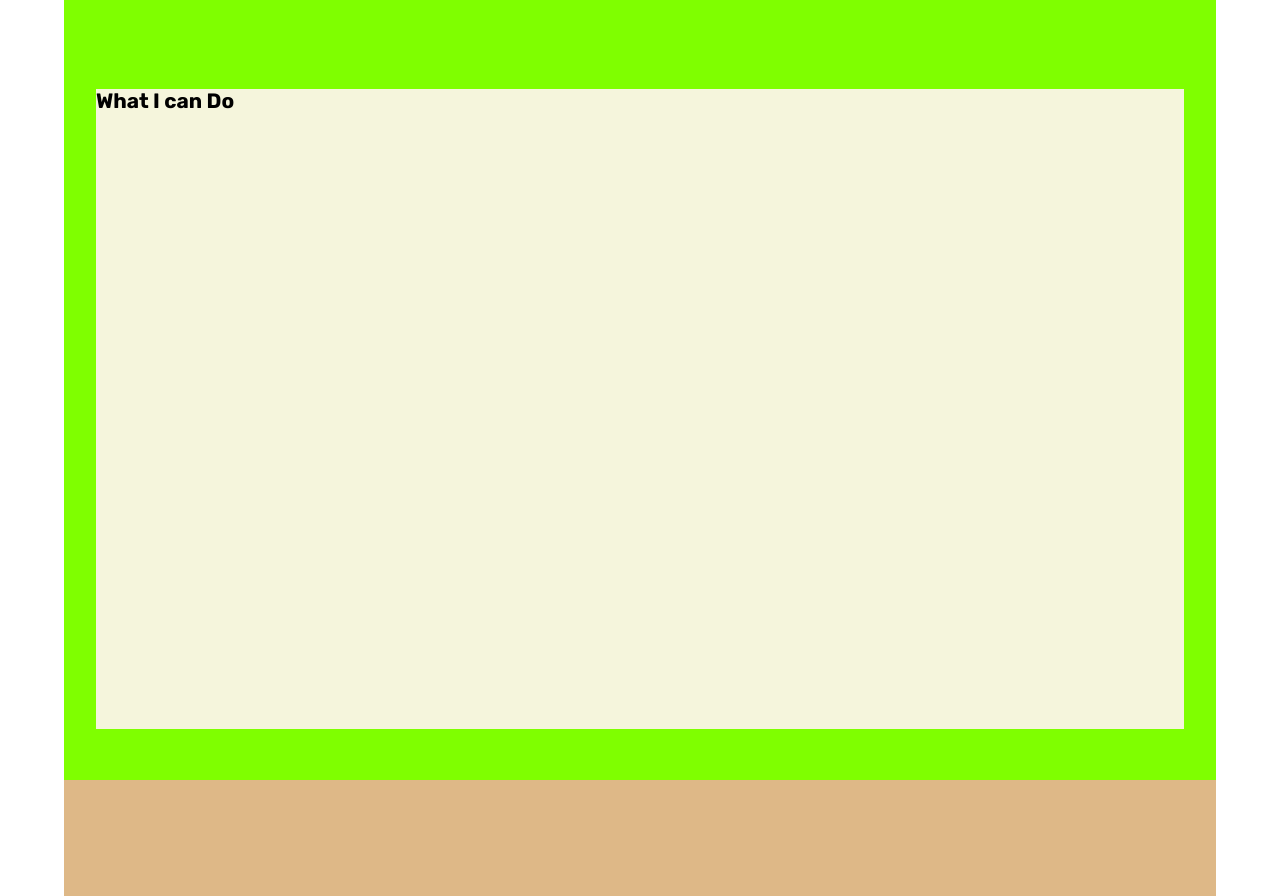
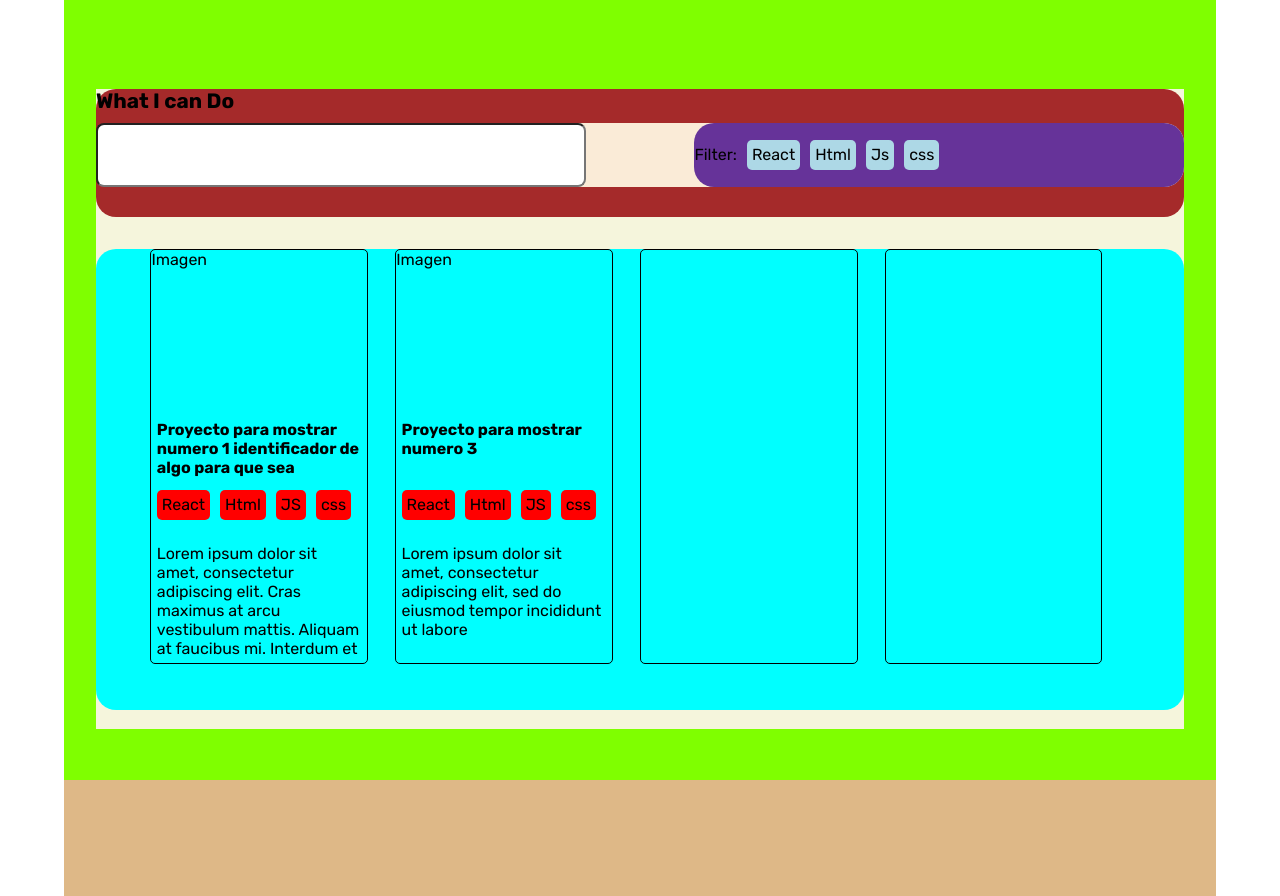
Before and after one commit to jyunakaike/Portfolio, a React app: page / in a window 1280 px wide. Shown: the part 1620-2516 px from the top of the page. Built offline with nearby package versions, Linux system fonts and the light colour scheme.

Commit message:
feat: skills layout

```diff
--- a/src/Components/Experience/index.js
+++ b/src/Components/Experience/index.js
@@ -1,7 +1,7 @@
-import React, {useRef, useEffect} from 'react'
+import React, { useRef, useEffect } from 'react'
 import './style.css'
 
-export const Experience = ({refer}) => {
+export const Experience = ({ refer }) => {
 
   const myRef = useRef(null);
 
@@ -10,10 +10,76 @@ export const Experience = ({refer}) => {
   }, [])
 
   return (
-      <section ref={myRef} className='Experience-container'>
-          <div className='Experience-detail-container'>
-            <h2>What I can Do</h2>
+    <section ref={myRef} className='Experience-container'>
+      <div className='Experience-detail-container'>
+        <div className='Experience-header'>
+          <h2>What I can Do</h2>
+
+          <div className='Experience-container-input' >
+            <div className='Experience-input'>
+              <input  />
+            </div>
+
+            <div className='Experience-filters'>
+              Filter:
+              <span>React</span>
+              <span>Html</span>
+              <span>Js</span>
+              <span>css</span>
+            </div>
+
           </div>
-      </section>
+        </div>
+
+        <div className='Experience-card-container' >
+          {/* cards */}
+          <div className='Experience-card' >
+            <div className='Card-image'>Imagen</div>
+            <div className='Card-detail'>
+              <div className='Card-detail-title'>
+                <h3>Proyecto para mostrar numero 1 identificador de algo para que sea interesante</h3>
+              </div>
+
+              <div className='Card-detail-skills'>
+                <span>React</span>
+                <span>Html</span>
+                <span>JS</span>
+                <span>css</span>
+              </div>
+
+              <div className='Card-detail-description'>
+                <p>Lorem ipsum dolor sit amet, consectetur adipiscing elit. Cras maximus at arcu vestibulum mattis. Aliquam at faucibus mi. Interdum et malesuada fames ac ante ipsum primis in faucibus. Donec fringilla efficitur leo, eget porttitor nibh ultricies vitae. Nunc id sem vitae orci scelerisque rutrum. Fusce a dolor orci. Mauris malesuada vehicula magna, nec suscipit neque laoreet ut. In sit amet tincidunt felis, eu fringilla leo. Donec nec massa sem. Praesent tristique bibendum eros et vulputate. Suspendisse potenti. Praesent fringilla dictum ullamcorper. Donec tempor nisi id hendrerit imperdiet. Etiam elementum justo id sapien eleifend porttitor. Cras vel consectetur nisi. Pellentesque eu malesuada justo, ut laoreet orci.</p>
+              </div>
+            </div>
+
+          </div>
+
+
+          <div className='Experience-card' >
+            <div className='Card-image'>Imagen</div>
+            <div className='Card-detail'>
+              <div className='Card-detail-title'>
+                <h3>Proyecto para mostrar numero 3</h3>
+              </div>
+
+              <div className='Card-detail-skills'>
+                <span>React</span>
+                <span>Html</span>
+                <span>JS</span>
+                <span>css</span>
+              </div>
+
+              <div className='Card-detail-description'>
+                <p>Lorem ipsum dolor sit amet, consectetur adipiscing elit, sed do eiusmod tempor incididunt ut labore </p>
+              </div>
+            </div>
+          </div>
+          <div className='Experience-card' >
+          </div>
+          <div className='Experience-card' >
+          </div>
+        </div>
+      </div>
+    </section>
   )
 }
--- a/src/Components/Experience/style.css
+++ b/src/Components/Experience/style.css
@@ -4,7 +4,10 @@
     margin: 0 auto;
     padding: 0 2.5%;
 
+
+    /* layTest */
     background-color: chartreuse;
+
     display: flex;
         flex-direction: column;
         justify-content: flex-start;
@@ -12,9 +15,158 @@
 }
 .Experience-detail-container {
     margin-top: 10%;
+    margin-bottom: 5%;
+
+    /* LayTest  */
     background-color:beige;
+
     width: 100%;
     height: 80%;
 }
-.Experience-detail-container h2 {
+.Experience-header{
+    width: 100%;
+    height: 20%;
+    margin-bottom: 2rem;
+
+    /* lay test */
+    background-color: brown;
+    border-radius: 20px;
 }
+
+.Experience-header h2{
+    margin-bottom: 10px;
+}
+
+.Experience-container-input{
+    height: 50%;
+    margin-bottom: 40px;
+
+    display: flex;
+        justify-content: space-between;
+
+
+    /* laytest */
+    background-color:antiquewhite;
+    border-radius: 20px;
+
+}
+
+.Experience-input{
+    width:45%;
+    display: flex;
+        justify-content: center;
+}
+
+.Experience-input input{
+    width: 100%;
+    border-radius: 8px;
+    text-align: right;
+    padding: 2.5%;
+
+}
+
+.Experience-filters{
+    width:45%;
+    height: 100%;
+    /* border: none; */
+    border-radius: 8px;
+
+    background-color: rebeccapurple;
+    border-radius: 20px;
+
+    display: flex;
+        align-items:center;
+        gap: 10px
+
+}
+
+.Experience-filters span{
+    height: 30px;
+
+    border-radius: 5px;
+    background-color: lightblue;
+
+    padding: 5px
+}
+
+
+/* card */
+
+.Experience-card-container{
+    width: 100%;
+
+    /* height: 80%; */
+    height: 72%;
+
+
+    /* laytest */
+    background-color: aqua;
+    border-radius: 20px;
+
+    display:flex;
+        justify-content: center;
+}
+
+.Experience-card{
+    width: 20%;
+    height:90%;
+
+    border: solid 1px black;
+    border-radius: 5px;
+
+    margin-right: 2.5%;
+    display: flex;
+        flex-direction: column;
+}
+
+.Card-image{
+    width: 100%;
+    height: 40%;
+
+    border-radius: 5px 5px 0 0;
+    /* background-color: cadetblue; */
+}
+
+.Card-detail{
+    width: 100%;
+    height: 60%;
+
+    padding: 2.5%;
+
+    border-radius: 0px 0px 5px 5px;
+    /* background-color:violet; */
+
+    display: flex;
+        flex-direction: column;
+}
+
+.Card-detail-title {
+    width: 100%;
+    height: 25%;
+    overflow: hidden;
+}
+
+.Card-detail-skills {
+    display: flex;
+        justify-content: flex-start;
+        align-items: center;
+        gap:10px;
+
+    height: 25%;
+    margin-bottom: 10px;
+    overflow: hidden;
+}
+
+.Card-detail-skills span{
+    height: 30px;
+    padding: 5px;
+    border-radius: 5px;
+    background-color: red;
+}
+
+.Card-detail-description{
+    height: 50%;
+    overflow: hidden;
+
+
+}
```
